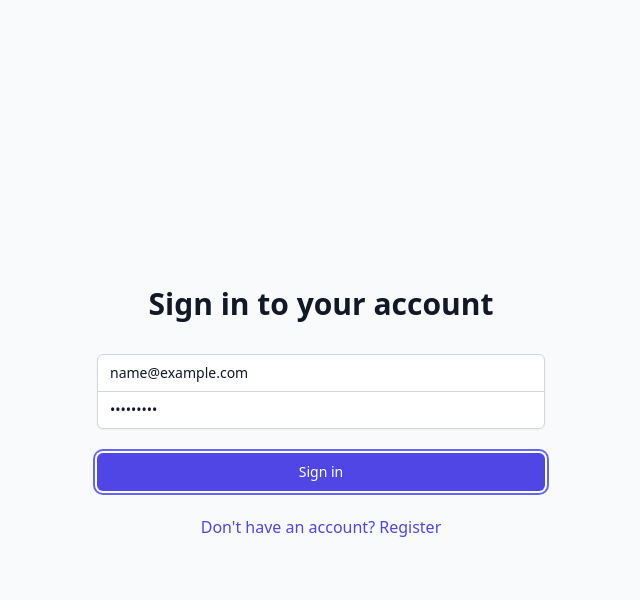
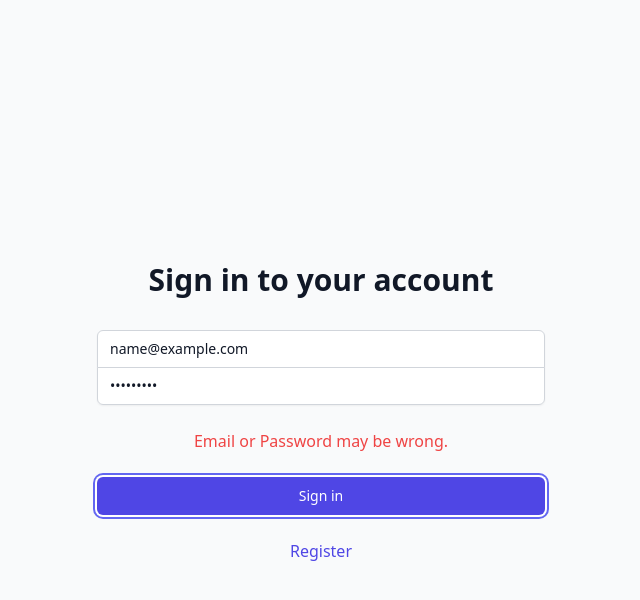
Before and after one commit to hrStephane/test-l3m-front, a Vue app: page /login in a window 1280 px wide. Both pictures are taken after typing "name@example.com", "Sample123" into the empty fields and a click on the button "Sign in". Shown: the top 600 px of the page, without its empty margins (319-959 px from the left). Built offline with nearby package versions, Linux system fonts and the light colour scheme; no server answers.

Commit message:
show error login

```diff
--- a/src/views/LoginView.vue
+++ b/src/views/LoginView.vue
@@ -1,3 +1,28 @@
+
+<script setup lang="ts">
+import { ref } from 'vue'
+import { useRouter } from 'vue-router'
+import { useAuthStore } from '../stores/auth'
+
+const router = useRouter()
+const authStore = useAuthStore()
+
+const email = ref('');
+const password = ref('');
+const errorMessage = ref<string | null>(null);
+
+
+const handleLogin = async () => {
+  const success = await authStore.login(email.value, password.value)
+  if (success) {
+    router.push('/')
+  } else {
+    // alert('Invalid credentials')
+    errorMessage.value = "Email or Password may be wrong.";
+  }
+}
+</script>
+
 <template>
   <div class="min-h-screen flex items-center justify-center bg-gray-50 py-12 px-4 sm:px-6 lg:px-8">
     <div class="max-w-md w-full space-y-8">
@@ -21,6 +46,12 @@
         </div>
 
         <div>
+          <p v-if="errorMessage" class="text-red-500 mb-4 flex justify-center">
+            {{ errorMessage }}
+          </p>
+        </div>
+
+        <div>
           <button type="submit"
             class="group relative w-full flex justify-center py-2 px-4 border border-transparent text-sm font-medium rounded-md text-white bg-indigo-600 hover:bg-indigo-700 focus:outline-none focus:ring-2 focus:ring-offset-2 focus:ring-indigo-500">
             Sign in
@@ -29,31 +60,10 @@
 
         <div class="text-center">
           <router-link to="/register" class="text-indigo-600 hover:text-indigo-500">
-            Don't have an account? Register
+            Register
           </router-link>
         </div>
       </form>
     </div>
   </div>
 </template>
-
-<script setup lang="ts">
-import { ref } from 'vue'
-import { useRouter } from 'vue-router'
-import { useAuthStore } from '../stores/auth'
-
-const router = useRouter()
-const authStore = useAuthStore()
-
-const email = ref('')
-const password = ref('')
-
-const handleLogin = async () => {
-  const success = await authStore.login(email.value, password.value)
-  if (success) {
-    router.push('/')
-  } else {
-    alert('Invalid credentials')
-  }
-}
-</script>
--- a/src/views/users/UserDetails.vue
+++ b/src/views/users/UserDetails.vue
@@ -40,7 +40,7 @@ const deleteUser = async () => {
     await usersStore.deleteUser(id);
     router.push({ name: 'users' });
   } catch (error) {
-    errorMessage.value = "Failed to delete user. Please try again.";
+    errorMessage.value = "Failed to delete user.";
   }
 };
 </script>
```
